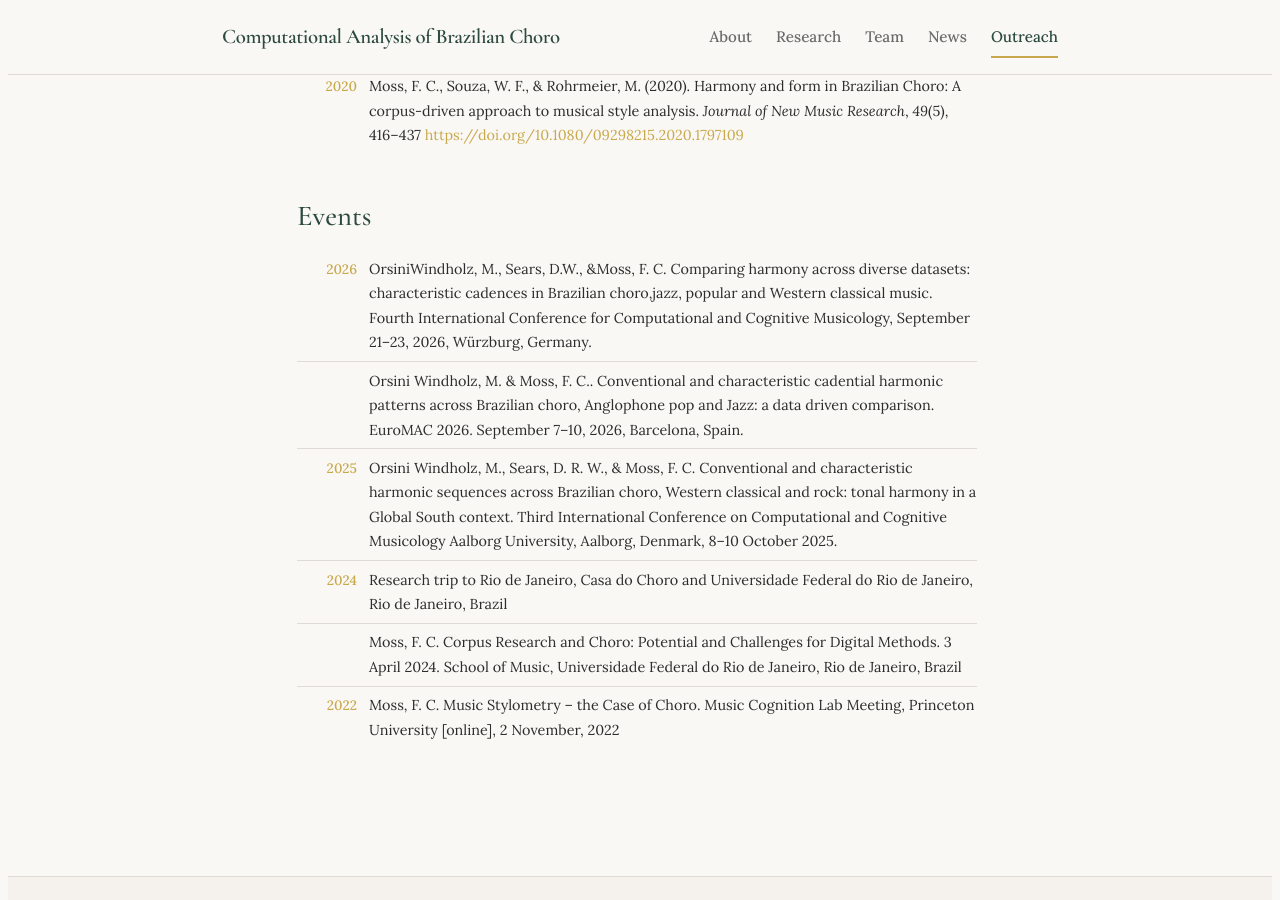
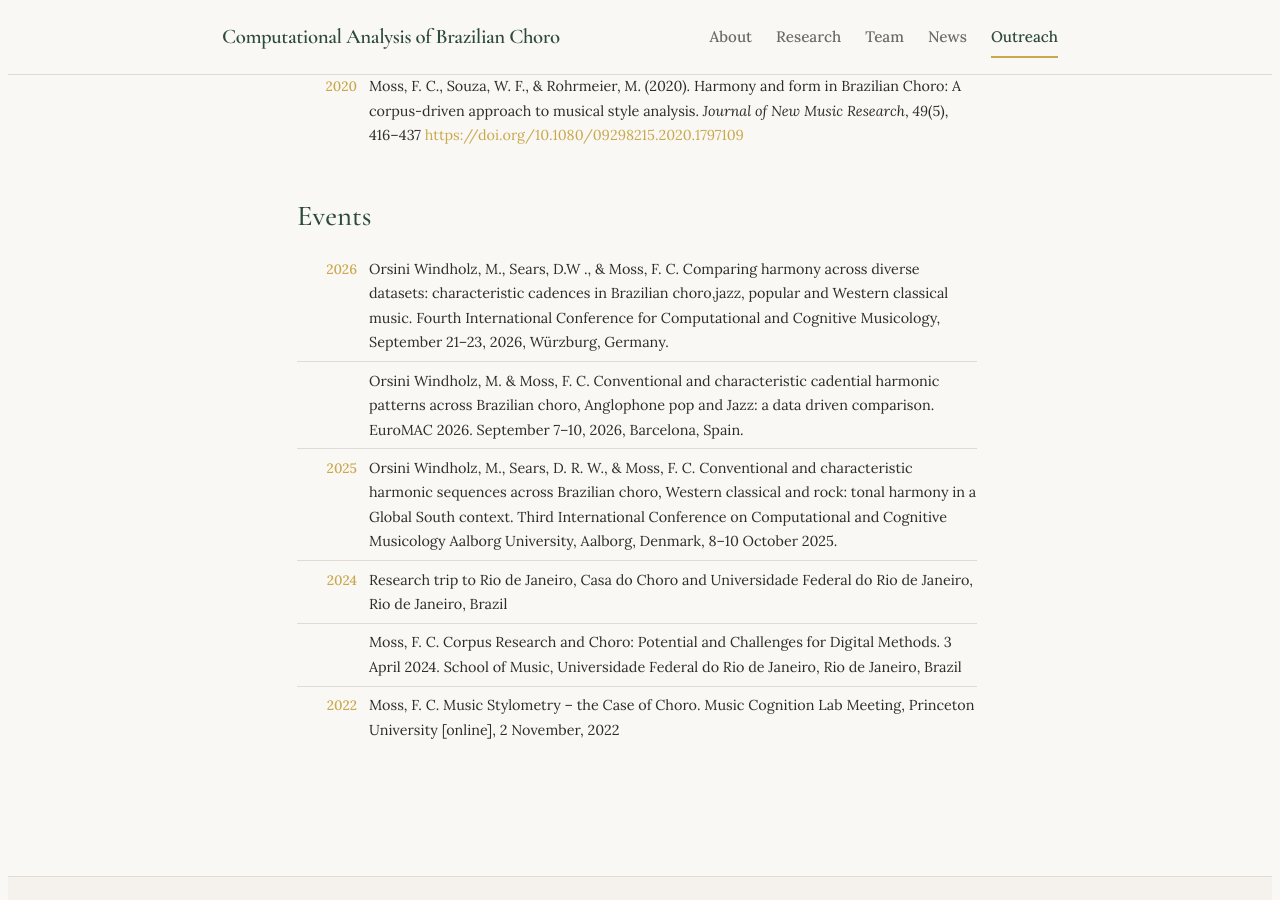
Before and after one commit to fabianmoss/choro, a Jekyll site: the page built from outreach.md, in a window 1280 px wide and 900 px high, scrolled down 446 px. Built offline with Jekyll 4.4.1, drawn with Linux system fonts in a browser that asks for light colours.

Commit message:
fix typos

```diff
--- a/_data/events.yml
+++ b/_data/events.yml
@@ -1,7 +1,7 @@
 - date: "2026"
-  title: "OrsiniWindholz, M., Sears, D.W., &Moss, F. C. Comparing harmony across diverse datasets: characteristic cadences in Brazilian choro,jazz, popular and Western classical music. Fourth International Conference for Computational and Cognitive Musicology, September 21–23, 2026, Würzburg, Germany."
+  title: "Orsini Windholz, M., Sears, D.W ., & Moss, F. C. Comparing harmony across diverse datasets: characteristic cadences in Brazilian choro,jazz, popular and Western classical music. Fourth International Conference for Computational and Cognitive Musicology, September 21–23, 2026, Würzburg, Germany."
 - date: "2026"
-  title: "Orsini Windholz, M. & Moss, F. C.. Conventional and characteristic cadential harmonic patterns across Brazilian choro, Anglophone pop and Jazz: a data driven comparison. EuroMAC 2026. September 7–10, 2026, Barcelona, Spain."
+  title: "Orsini Windholz, M. & Moss, F. C. Conventional and characteristic cadential harmonic patterns across Brazilian choro, Anglophone pop and Jazz: a data driven comparison. EuroMAC 2026. September 7–10, 2026, Barcelona, Spain."
 - date: "2025"
   title: "Orsini Windholz, M., Sears, D. R. W., & Moss, F. C. Conventional and characteristic harmonic sequences across Brazilian choro, Western classical and rock: tonal harmony in a Global South context. Third International Conference on Computational and Cognitive Musicology Aalborg University, Aalborg, Denmark, 8–10 October 2025."
 - date: "2024"
```
